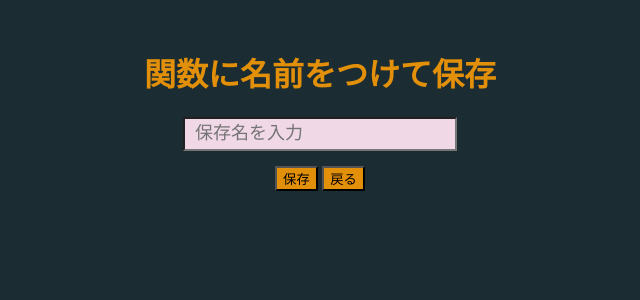
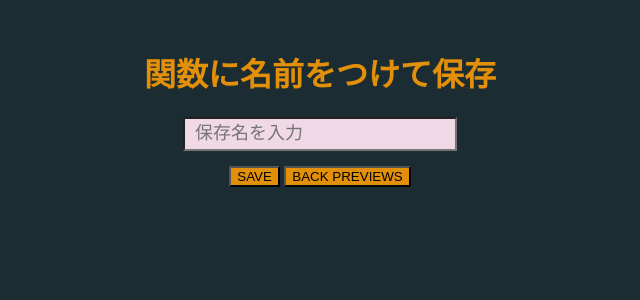
Before and after one commit to O-sh-skech/GraphicLab, a Flask app: page /name_function in a window 1280 px wide. Shown: the top 300 px of the page, without its empty margins (320-960 px from the left). Run offline with Flask 3, Linux system fonts and the light colour scheme.

Commit message:
ボタン名だけ変更

```diff
--- a/templates/name_function.html
+++ b/templates/name_function.html
@@ -15,9 +15,9 @@
             <input type="hidden" name="function_text" value="{{ function_text }}">
 
             <div class="button-container">
-                <button type="submit" class="adminPageBtn">保存</button>
+                <button type="submit" class="adminPageBtn">SAVE</button>
                 {% set back_url = url_for('index') %}
-                <button type="button" class="adminPageBtn" onclick="window.location.href='{{ back_url }}'">戻る</button>
+                <button type="button" class="adminPageBtn" onclick="window.location.href='{{ back_url }}'">BACK PREVIEWS</button>
             </div>
         </form>
     </div>
```
